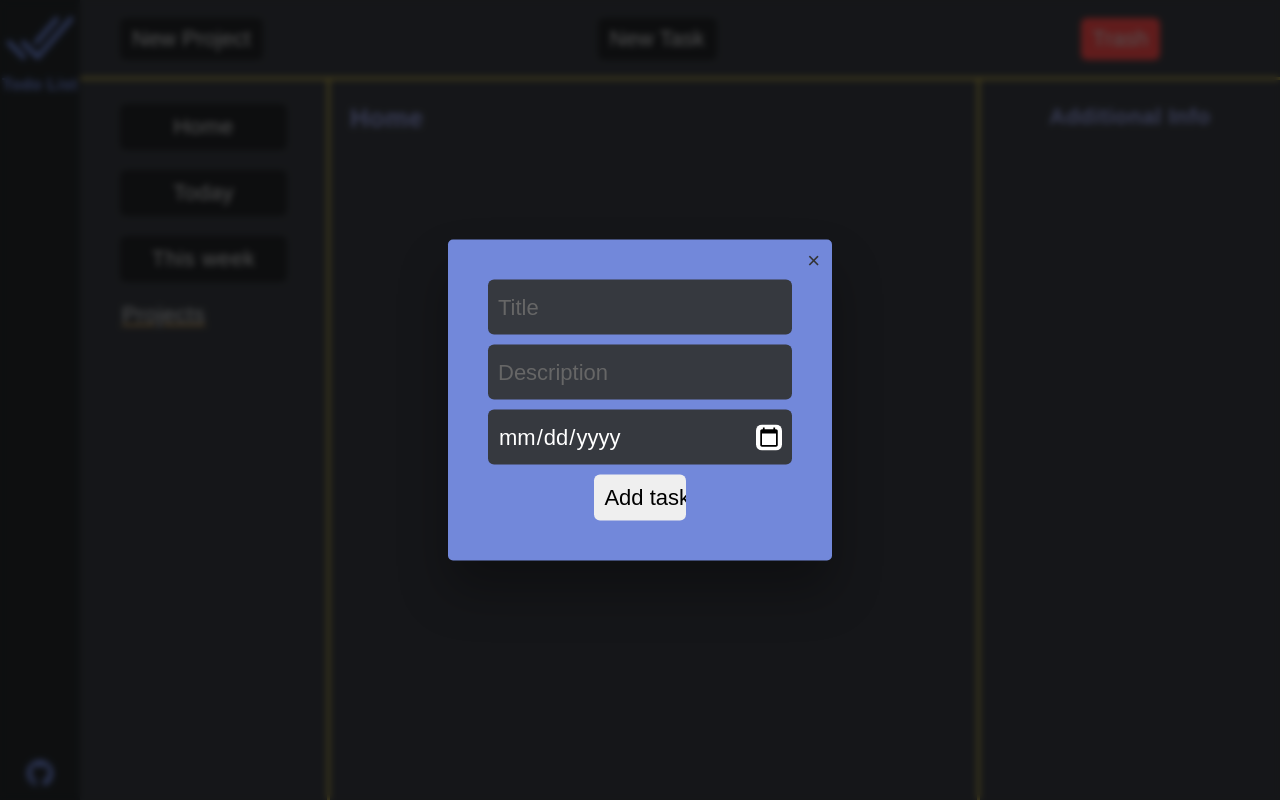
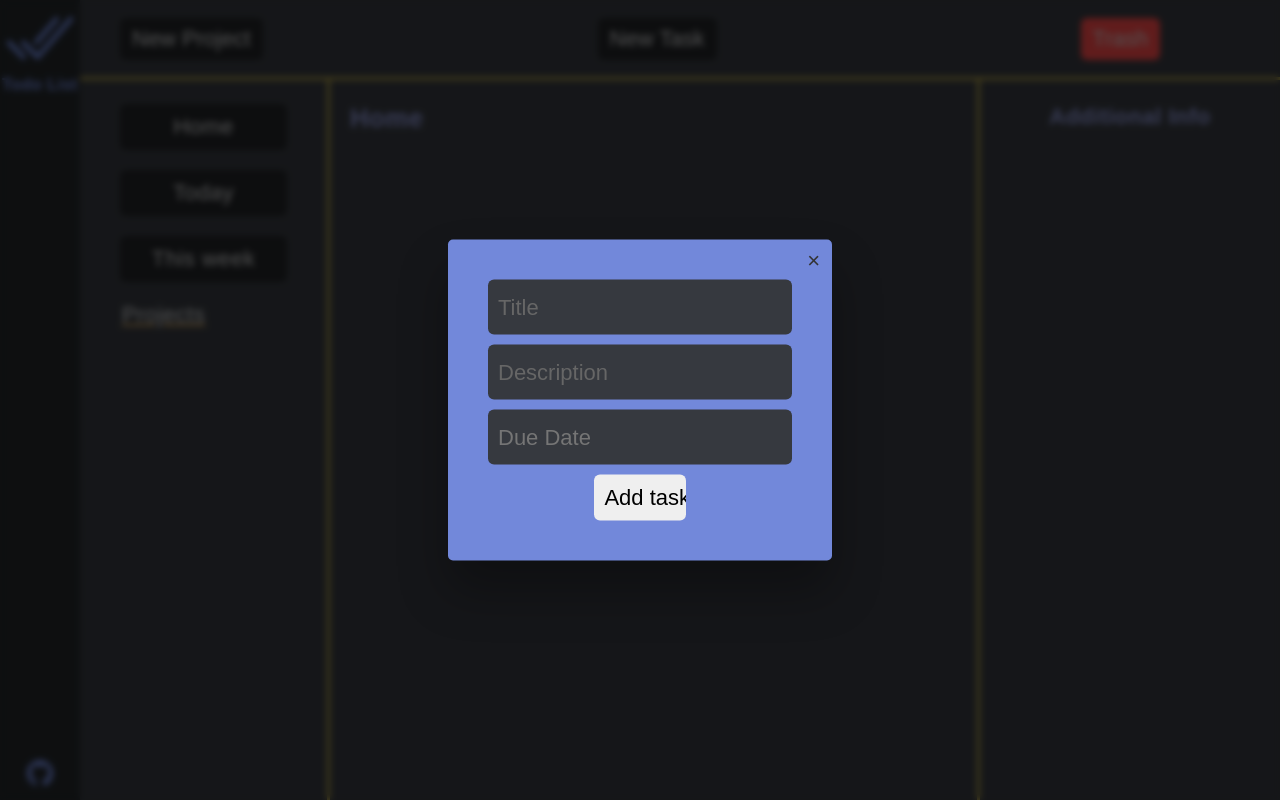
Before and after one commit to talipakcelik/todo-list, a website built with webpack: page src/temp.html in a window 1280 px wide. Both pictures are taken after a click on the button "New Task". Built offline with nearby package versions, Linux system fonts and the light colour scheme; files whose address does not match are found by name.

Commit message:
Add onfocus and onblur for date input

```diff
--- a/src/temp.html
+++ b/src/temp.html
@@ -42,7 +42,13 @@
               class="description-input"
               placeholder="Description"
             />
-            <input type="date" class="date-input" />
+            <input
+              type="text"
+              class="date-input"
+              placeholder="Due Date"
+              onfocus="(this.type='date')"
+              onblur="(this.type='text')"
+            />
             <!-- <button class="button-input">Add</button> -->
             <input type="submit" id="submit" value="Add task" />
           </form>
```
